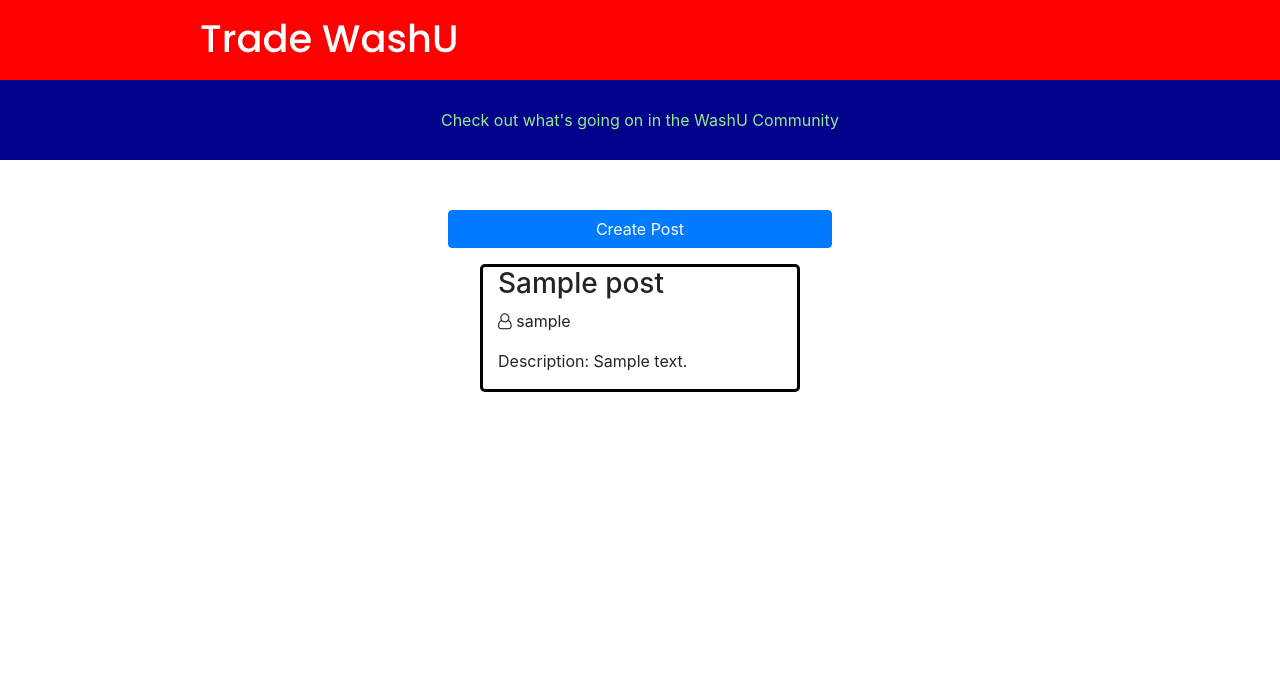
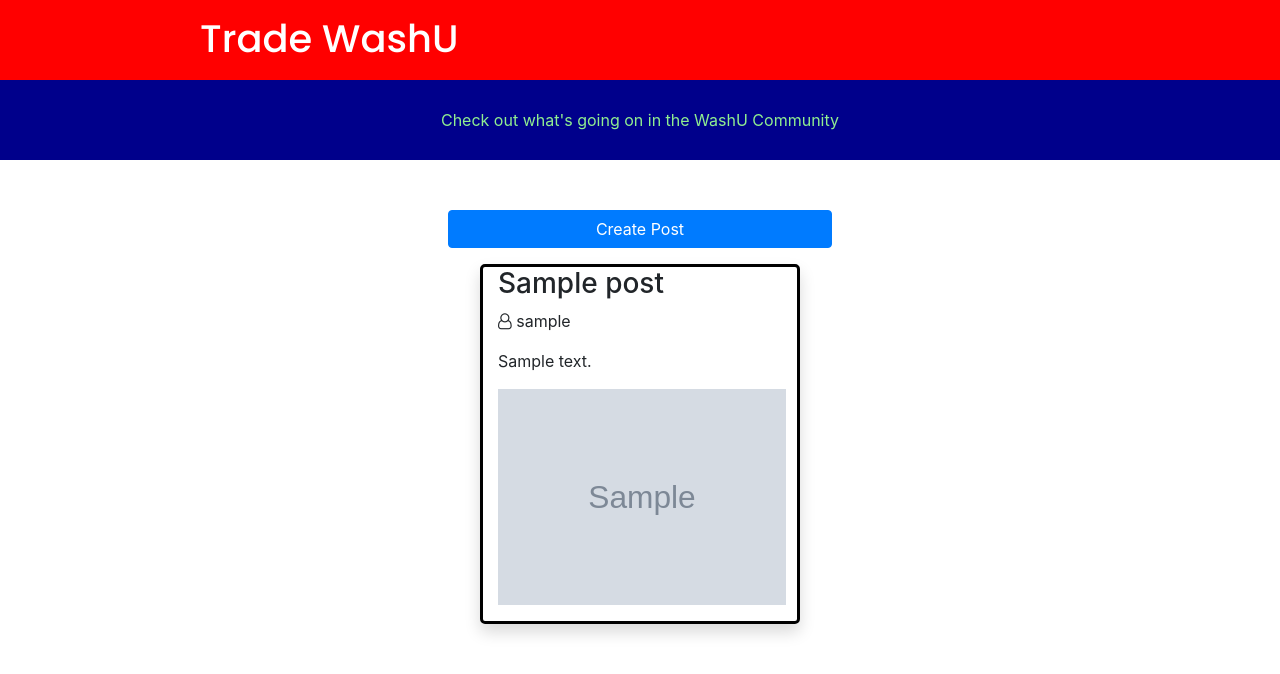
Before and after one commit to ethanwoolbert/washuhackathon, a Flask app: template templates/site.html in a window 1280 px wide. Shown: the top 674 px of the page. Run offline with Flask 2, Linux system fonts and the light colour scheme; the template is opened without the code that fills it: most values are stand-ins (such as "Sample title", 1, 10 or a date in 2020); grey boxes marked "Sample" are stand-in pictures; some libraries are stand-ins or nearby versions.

Commit message:
Update site.html

```diff
--- a/templates/site.html
+++ b/templates/site.html
@@ -43,7 +43,7 @@
         </div>
         <div class='posts'>
             {% for i in range(posts|length) %}
-            <div class="col-md-3">
+            <div class="col-md-3 shadow">
                 <div class="item-box-blog">
                     <div class="item-box-blog-body">
                         <!--Heading-->
@@ -56,7 +56,11 @@
                         </div>
                         <!--Text-->
                         <div class="item-box-blog-text">
-                            <p>Description: {{posts[i]['message']}}</p>
+                            <p>{{posts[i]['message']}}</p>
+                        </div>
+                        <!--Image-->
+                        <div class="item-box-blog-image">
+                            <figure> <img alt="" src="{{posts[i]['image']}}" class="postPic"> </figure>
                         </div>
                     </div>
                 </div>
```
